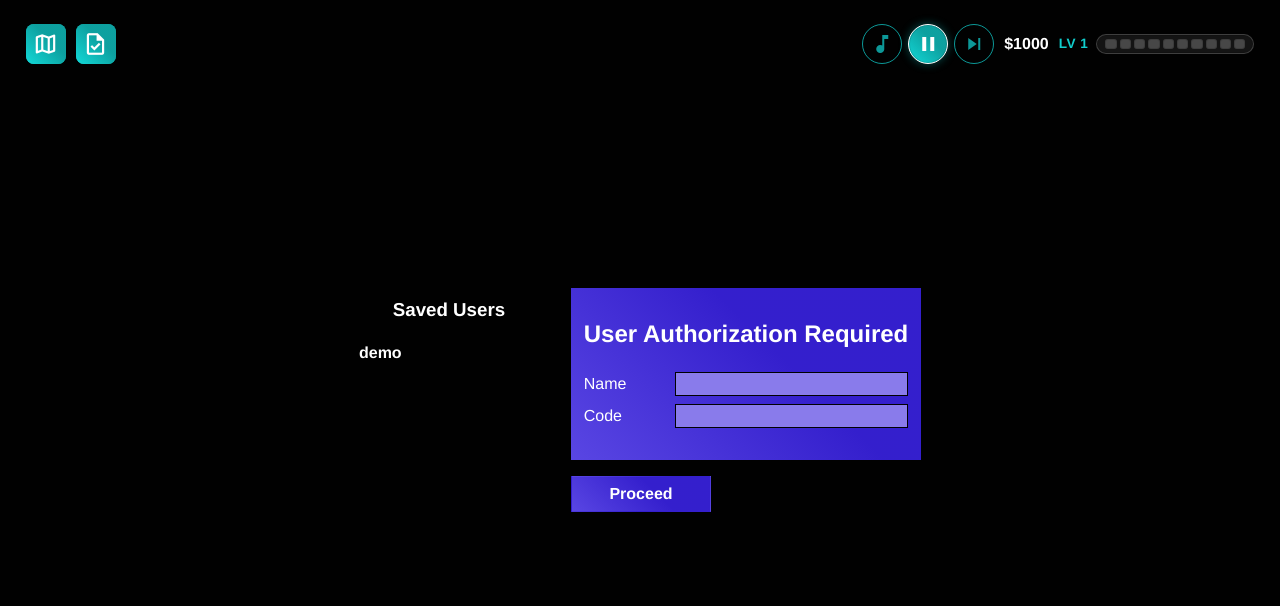
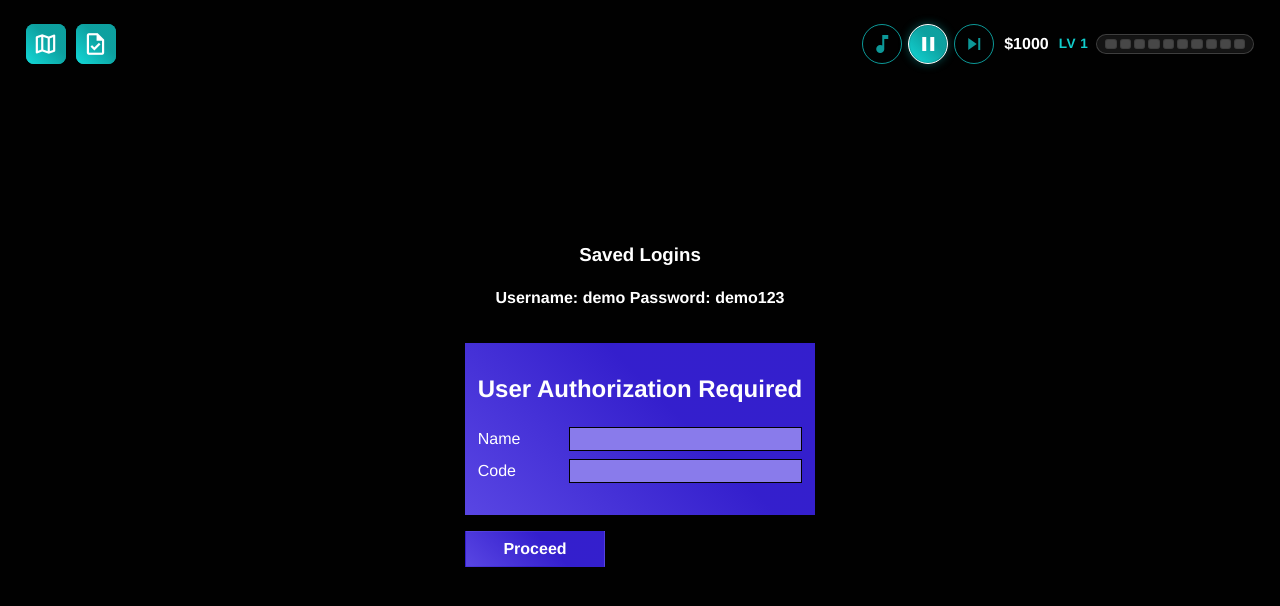
Before and after one commit to cocomittens/Overlink, a React (Vite) app in the folder frontend/: page /agentLogin in a window 1280 px wide. Shown: the top 606 px of the page. Built offline with nearby package versions, Linux system fonts and the light colour scheme.

Commit message:
Add saved logins

```diff
--- a/frontend/src/components/SavedUserList.tsx
+++ b/frontend/src/components/SavedUserList.tsx
@@ -16,11 +16,13 @@ const SavedUserList: React.FC<SavedUserListProps> = ({
   onSelect,
   selectedUsername,
 }) => {
+  const displayUsers = users.slice(0, 5);
+
   return (
     <div className="saved-user-list">
-      <h3>Saved Users</h3>
+      <h3>Saved Logins</h3>
       <ul>
-        {users.map((user) => (
+        {displayUsers.map((user) => (
           <li key={user.username}>
             <button
               type="button"
@@ -29,7 +31,7 @@ const SavedUserList: React.FC<SavedUserListProps> = ({
               }`}
               onClick={() => onSelect(user)}
             >
-              {user.username}
+              Username: {user.username} Password: {user.password}
             </button>
           </li>
         ))}
--- a/frontend/src/scenes/Login.tsx
+++ b/frontend/src/scenes/Login.tsx
@@ -5,10 +5,10 @@ import { useAtom } from "jotai";
 import {
   currentNodeAtom,
   nodesAtom,
-  currentSoftwareAtom,
   soundEnabledAtom,
 } from "../store";
 import { useNavigate } from "react-router-dom";
+import SavedUserList, { SavedUser } from "../components/SavedUserList";
 
 export default function Login() {
   const [start, setStart] = useState(false);
@@ -20,10 +20,55 @@ export default function Login() {
     (typeof nodes)[0] | undefined
   >(undefined);
   const [isGuessed, setIsGuessed] = useState(false);
+  const [savedUsers, setSavedUsers] = useState<SavedUser[]>([]);
+  const [selectedUser, setSelectedUser] = useState<string | null>(null);
   const successSoundRef = useRef<HTMLAudioElement | null>(null);
   const [soundEnabled] = useAtom(soundEnabledAtom);
 
   const navigate = useNavigate();
+  const getStorageKeys = () =>
+    currentNode
+      ? [`savedLogins-${currentNode}`, "savedLogins"]
+      : ["savedLogins"];
+
+  const loadSavedUsers = (): SavedUser[] => {
+    if (typeof localStorage === "undefined") return [];
+    const merged: SavedUser[] = [];
+    getStorageKeys().forEach((key) => {
+      try {
+        const raw = localStorage.getItem(key);
+        if (!raw) return;
+        const parsed = JSON.parse(raw) as SavedUser[];
+        parsed.forEach((u) => {
+          if (!merged.find((m) => m.username === u.username)) {
+            merged.push(u);
+          }
+        });
+      } catch {
+        /* ignore */
+      }
+    });
+    return merged;
+  };
+
+  const persistSavedUsers = (users: SavedUser[]) => {
+    if (typeof localStorage === "undefined") return;
+    const primaryKey = currentNode
+      ? `savedLogins-${currentNode}`
+      : "savedLogins";
+    try {
+      localStorage.setItem(primaryKey, JSON.stringify(users));
+      // Also keep a global copy as a fallback across nodes.
+      localStorage.setItem("savedLogins", JSON.stringify(users));
+    } catch {
+      /* ignore storage errors */
+    }
+  };
+
+  useEffect(() => {
+    setSavedUsers(loadSavedUsers());
+  }, [currentNode]);
+
   useEffect(() => {
     const data = nodes.find((node) => node.id === currentNode);
     setCurrentNodeData(data);
@@ -44,6 +89,36 @@ export default function Login() {
     setStart(true);
   };
 
+  const handleSavedSelect = (user: SavedUser) => {
+    setUsername(user.username);
+    setPasswordMask("*".repeat(user.password.length));
+    setIsGuessed(true);
+    setSelectedUser(user.username);
+    setStart(false);
+  };
+
+  const upsertSavedUser = () => {
+    const usernameToSave =
+      username.trim() || currentNodeData?.name || currentNode || "user";
+    const passwordToSave =
+      currentNodeData?.password ||
+      (passwordMask ? passwordMask.replace(/\*/g, "•") : "");
+    if (!passwordToSave) return;
+    setSavedUsers((prev) => {
+      const existing = prev.find((u) => u.username === usernameToSave);
+      const next = existing
+        ? prev.map((u) =>
+            u.username === usernameToSave
+              ? { username: usernameToSave, password: passwordToSave }
+              : u
+          )
+        : [...prev, { username: usernameToSave, password: passwordToSave }];
+      persistSavedUsers(next);
+      setSelectedUser(usernameToSave);
+      return next;
+    });
+  };
+
   const handleComplete = () => {
     setIsGuessed(true);
     setPasswordMask(
@@ -55,6 +130,7 @@ export default function Login() {
 
   const handleProceed = () => {
     if (isGuessed) {
+      upsertSavedUser();
       if (soundEnabled && successSoundRef.current) {
         successSoundRef.current.currentTime = 0;
         successSoundRef.current.play().catch(() => {});
@@ -65,6 +141,7 @@ export default function Login() {
 
   return (
     <>
+      <div className="login-page">
         <div className="login-container">
           <h2>{currentNodeData?.name || currentNode}</h2>
           <div className="login-form">
@@ -103,6 +180,12 @@ export default function Login() {
             Proceed
           </button>
         </div>
+        <SavedUserList
+          users={savedUsers}
+          onSelect={handleSavedSelect}
+          selectedUsername={selectedUser}
+        />
+      </div>
       <PasswordBreaker
         password={currentNodeData?.password || null}
         start={start}
--- a/frontend/src/styles/login.scss
+++ b/frontend/src/styles/login.scss
@@ -2,8 +2,9 @@
 
 .login-page {
     display: flex;
-    gap: 2rem;
-    align-items: flex-start;
+    flex-direction: column;
+    gap: 1rem;
+    align-items: center;
 }
 
 .login-container {
@@ -18,10 +19,14 @@
 }
 
 .saved-user-list {
-    min-width: 180px;
-    padding: 0.5rem 0;
+    width: 100%;
+    max-width: 320px;
+    padding: 0.5rem 0 1rem;
     background: transparent;
     color: #fff;
+    display: flex;
+    flex-direction: column;
+    align-items: center;
 
     h3 {
         margin-top: 0;
@@ -34,7 +39,9 @@
         margin: 0;
         display: flex;
         flex-direction: column;
+        align-items: center;
         gap: 0.5rem;
+        width: 100%;
     }
 }
 
@@ -44,7 +51,7 @@
     border: none;
     background: none;
     color: #fff;
-    text-align: left;
+    text-align: center;
     cursor: pointer;
     transition: color 0.2s ease;
 
```
Lines whose indentation alone changed are shown as unchanged.
